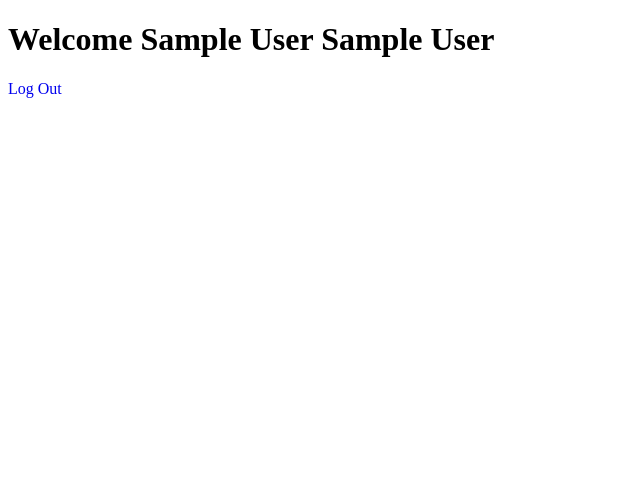
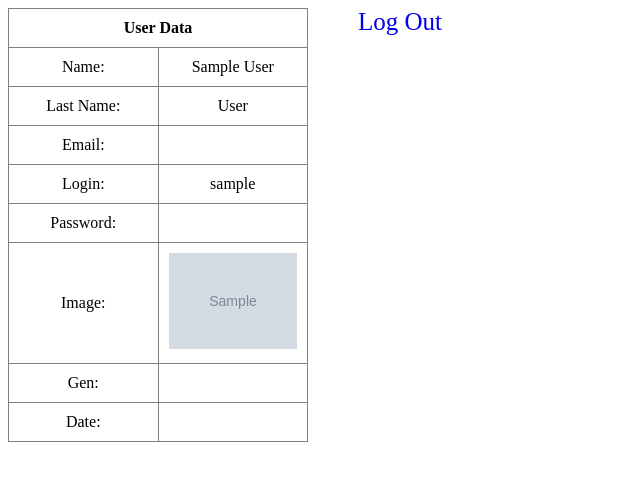
Before and after one commit to GevorgyanSam/DBPractic, a PHP site: page /welcome.php in a window 1280 px wide. Shown: the top 481 px of the page, without its empty margins (0-640 px from the left). Run offline with PHP 8.4, Linux system fonts and the light colour scheme; the visitor is signed in with stand-in values (Sample User, id 1); tables that the repository leaves empty hold one stand-in row (values such as "Sample post"); grey boxes marked "Sample" are stand-in pictures; data that the repository does not hold is empty.

Commit message:
Added User Birth Date Place On Registration Form

```diff
--- a/index.php
+++ b/index.php
@@ -1,7 +1,7 @@
 <?php require("connection/config.php"); ?>
 
 <?php
-    if(isset($_SESSION["name"]) && isset($_SESSION["last_name"])) {
+    if(isset($_SESSION["userId"])) {
         header("Location: welcome.php");
     }
 ?>
@@ -35,9 +35,7 @@
 
             if(mysqli_num_rows($result) > 0) {
                 $record = mysqli_fetch_assoc($result);
-                $_SESSION["name"] = $record["name"];
-                $_SESSION["last_name"] = $record["last_name"];
-                $_SESSION["login"] = $record["login"];
+                $_SESSION["userId"] = $record["id"];
                 header("Location: welcome.php");
             } else {
                 $result = mysqli_query($conn, "SELECT * FROM `users` WHERE `users` . `login` = '$login'");
--- a/welcome.php
+++ b/welcome.php
@@ -1,12 +1,23 @@
 <?php require("connection/config.php"); ?>
 
 <?php
-    if(!isset($_SESSION["name"]) && !isset($_SESSION["last_name"])) {
+    if(!isset($_SESSION["userId"])) {
         header("Location: index.php");
     }
 
-    $userName = $_SESSION["name"];
-    $userLastName = $_SESSION["last_name"];
+    $id = $_SESSION["userId"];
+
+    $result = mysqli_query($conn, "SELECT * FROM `users` WHERE `users` . `id` = '$id'");
+    $record = mysqli_fetch_assoc($result);
+    $u_name = $record["name"];
+    $u_last_name = $record["last_name"];
+    $u_email = $record["email"];
+    $u_login = $record["login"];
+    $u_image = $record["image"];
+    $u_gen = $record["gen"];
+    $u_year = $record["year"];
+    $u_month = $record["month"];
+    $u_day = $record["day"];
 ?>
 
 <!DOCTYPE html>
@@ -15,8 +26,12 @@
     <meta charset="UTF-8">
     <meta http-equiv="X-UA-Compatible" content="IE=edge">
     <meta name="viewport" content="width=device-width, initial-scale=1.0">
-    <title>Welcome <?php echo($userName . " " . $userLastName) ?></title>
+    <title><?php echo("$u_name $u_last_name") ?></title>
     <style>
+        body {
+            display: flex;
+        }
+
         h1 {
             text-transform: capitalize;
         }
@@ -25,11 +40,84 @@
             text-decoration: none;
             cursor: pointer;
         }
+
+        table {
+            width: 300px;
+            align-items: center;
+            justify-content: center;
+            text-align: center;
+            border-collapse: collapse;
+        }
+
+        table tr td {
+            width: 70px;
+        }
+
+        table tr th, td {
+            padding: 10px;
+        }
+
+        img {
+            height: 100%;
+            width: 100%;
+            object-fit: cover;
+            object-position: center;
+        }
+
+        .logoutParent {
+            margin-left: 50px;
+        }
+
+        a {
+            font-size: 25px;
+        }
     </style>
 </head>
 <body>
-    <h1>Welcome <?php echo($userName . " " . $userLastName); ?></h1>
-    <div>
+    <table border="1">
+        <thead>
+            <tr>
+                <th colspan="2">User Data</th>
+            </tr>
+        </thead>
+        <tbody>
+            <tr>
+                <td>Name: </td>
+                <td><?php echo($u_name); ?></td>
+            </tr>
+            <tr>
+                <td>Last Name: </td>
+                <td><?php echo($u_last_name); ?></td>
+            </tr>
+            <tr>
+                <td>Email: </td>
+                <td><?php echo($u_email); ?></td>
+            </tr>
+            <tr>
+                <td>Login: </td>
+                <td><?php echo($u_login); ?></td>
+            </tr>
+            <tr>
+                <td>Password: </td>
+                <td></td>
+            </tr>
+            <tr>
+                <td>Image: </td>
+                <td>
+                    <img src="img/<?=$u_image?>">
+                </td>
+            </tr>
+            <tr>
+                <td>Gen: </td>
+                <td><?php echo($u_gen); ?></td>
+            </tr>
+            <tr>
+                <td>Date: </td>
+                <td><?php echo($u_month . " " . $u_day . " " . $u_year); ?></td>
+            </tr>
+        </tbody>
+    </table>
+    <div class="logoutParent">
         <a href="logout.php">Log Out</a>
     </div>
 </body>
```
Also changed, not shown: registration.php (+75 -5 lines), sql/users.sql (+6 -6 lines), img/sam.jpg (deleted).
